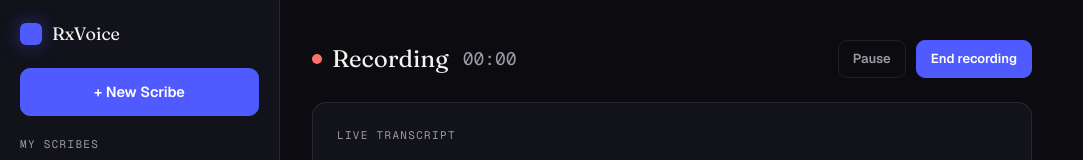
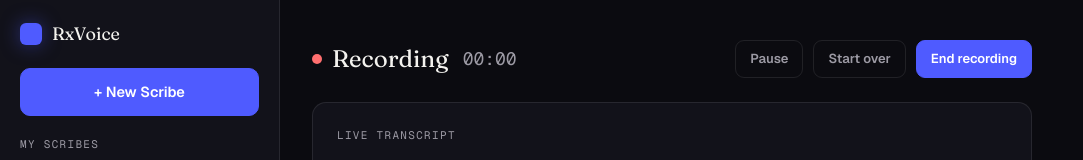
Before and after one commit to ajaymurali1998/automated_scribe, a Next.js app: page / in a window 1280 px wide. Both pictures are taken after a click on the button "Start recording". Shown: the top 160 px of the page, without its empty margins (0-1083 px from the left). Built offline with nearby package versions, Linux system fonts and the light colour scheme; no server answers.

Commit message:
Update RecordingView.tsx v1 change

```diff
--- a/components/RecordingView.tsx
+++ b/components/RecordingView.tsx
@@ -1,6 +1,6 @@
 "use client";
 
-import { useEffect, useRef } from "react";
+import { useEffect, useRef, useState } from "react";
 
 import type { DictationStatus } from "@/lib/useDictation";
 
@@ -13,6 +13,7 @@ type Props = {
   onPause: () => void;
   onResume: () => void;
   onEnd: () => void;
+  onStartOver: () => void;
   ending: boolean;
 };
 
@@ -31,10 +32,21 @@ export default function RecordingView({
   onPause,
   onResume,
   onEnd,
+  onStartOver,
   ending,
 }: Props) {
   const scrollRef = useRef<HTMLDivElement>(null);
+  const [confirmStartOver, setConfirmStartOver] = useState(false);
   const paused = status === "paused";
+
+  function handleStartOver() {
+    if (!confirmStartOver) {
+      setConfirmStartOver(true);
+      return;
+    }
+    setConfirmStartOver(false);
+    onStartOver();
+  }
 
   // Keep the newest words in view as they arrive.
   useEffect(() => {
@@ -64,12 +76,31 @@ export default function RecordingView({
               Pause
             </button>
           )}
+          <button onClick={handleStartOver} className="btn btn-ghost btn-sm" disabled={ending}>
+            Start over
+          </button>
           <button onClick={onEnd} className="btn btn-primary btn-sm" disabled={ending}>
             {ending && <span className="spinner" />}
             {ending ? "Processing…" : "End recording"}
           </button>
         </div>
       </div>
+
+      {/* Confirm before discarding live audio — an accidental tap here is a much
+          worse outcome than the one extra click. */}
+      {confirmStartOver && (
+        <div className="rounded-xl border border-warn/40 bg-warn/10 px-4 py-3 mb-4 flex flex-wrap items-center justify-between gap-3">
+          <span className="text-warn text-sm">Discard this recording and start fresh?</span>
+          <div className="flex gap-2">
+            <button onClick={handleStartOver} className="btn btn-sm btn-danger">
+              Discard &amp; start over
+            </button>
+            <button onClick={() => setConfirmStartOver(false)} className="btn btn-sm btn-ghost">
+              Cancel
+            </button>
+          </div>
+        </div>
+      )}
 
       {warning && (
         <p className="badge badge-warn mb-4 !block !rounded-lg !px-3 !py-2 leading-relaxed">{warning}</p>
```
